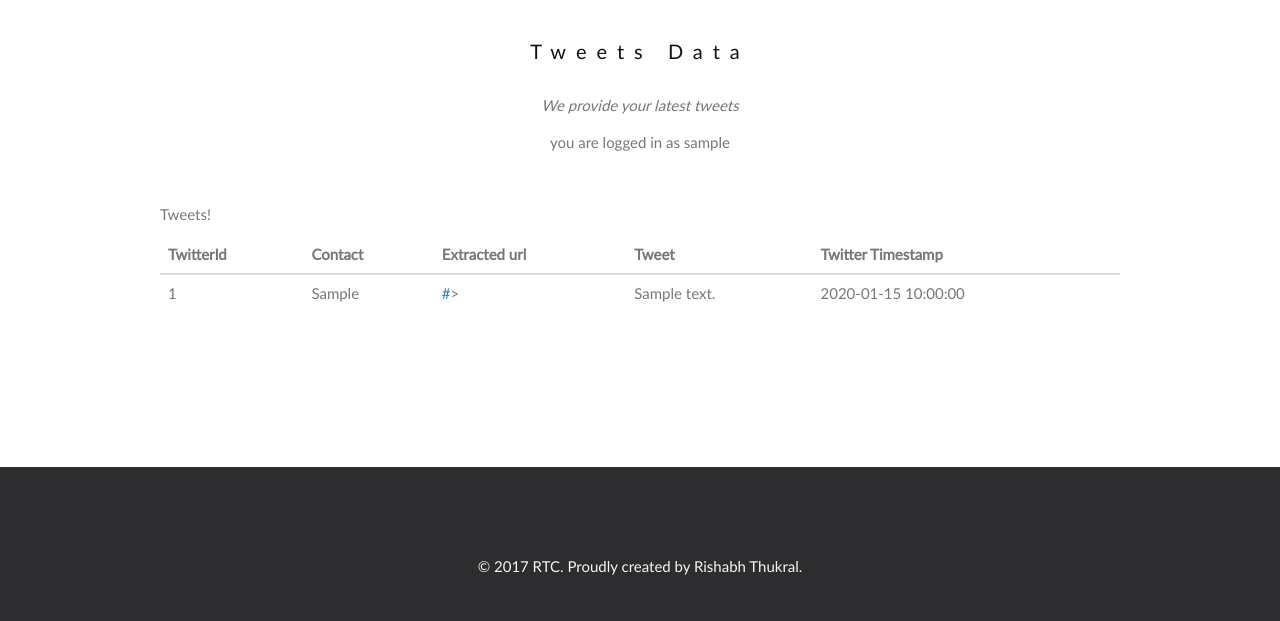
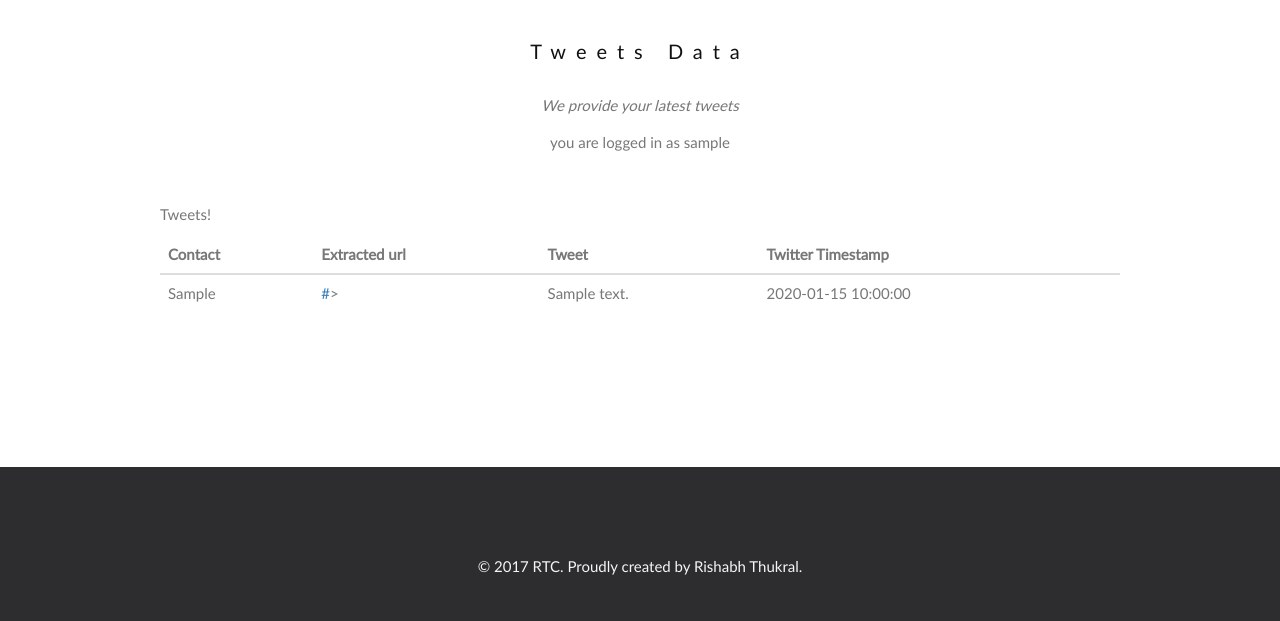
Before and after one commit to rtspeaks360/twitter-url-bookmark, a Flask app: a page that uses templates/tweets-new.html in a window 1280 px wide. Shown: the part 50-671 px from the top of the page. Run offline with Flask 2, Linux system fonts and the light colour scheme; the visitor is signed in with stand-in values (Sample User, id 1); tables that the repository leaves empty hold one stand-in row (values such as "Sample post"); some libraries are stand-ins or nearby versions; some web fonts are replaced.

Commit message:
updating temlate

```diff
--- a/templates/tweets-new.html
+++ b/templates/tweets-new.html
@@ -51,7 +51,6 @@
             <caption>Tweets!</caption>
             <thead>
               <tr>
-              	<th>TwitterId</th>
                 <th>Contact</th>
                 <th>Extracted url</th>
                 <th>Tweet</th>
@@ -63,7 +62,6 @@
               {% for d in tweets %}
 
                   <tr>
-                    <td>{{d.twitter_id}}</td>
                     <td>{{d.contact}}</td>
                     <td><a href="{{d.embedded_url}}">{{d.embedded_url}}</a>></td>
                     <td>{{d.tweet_text}}</td>
```
